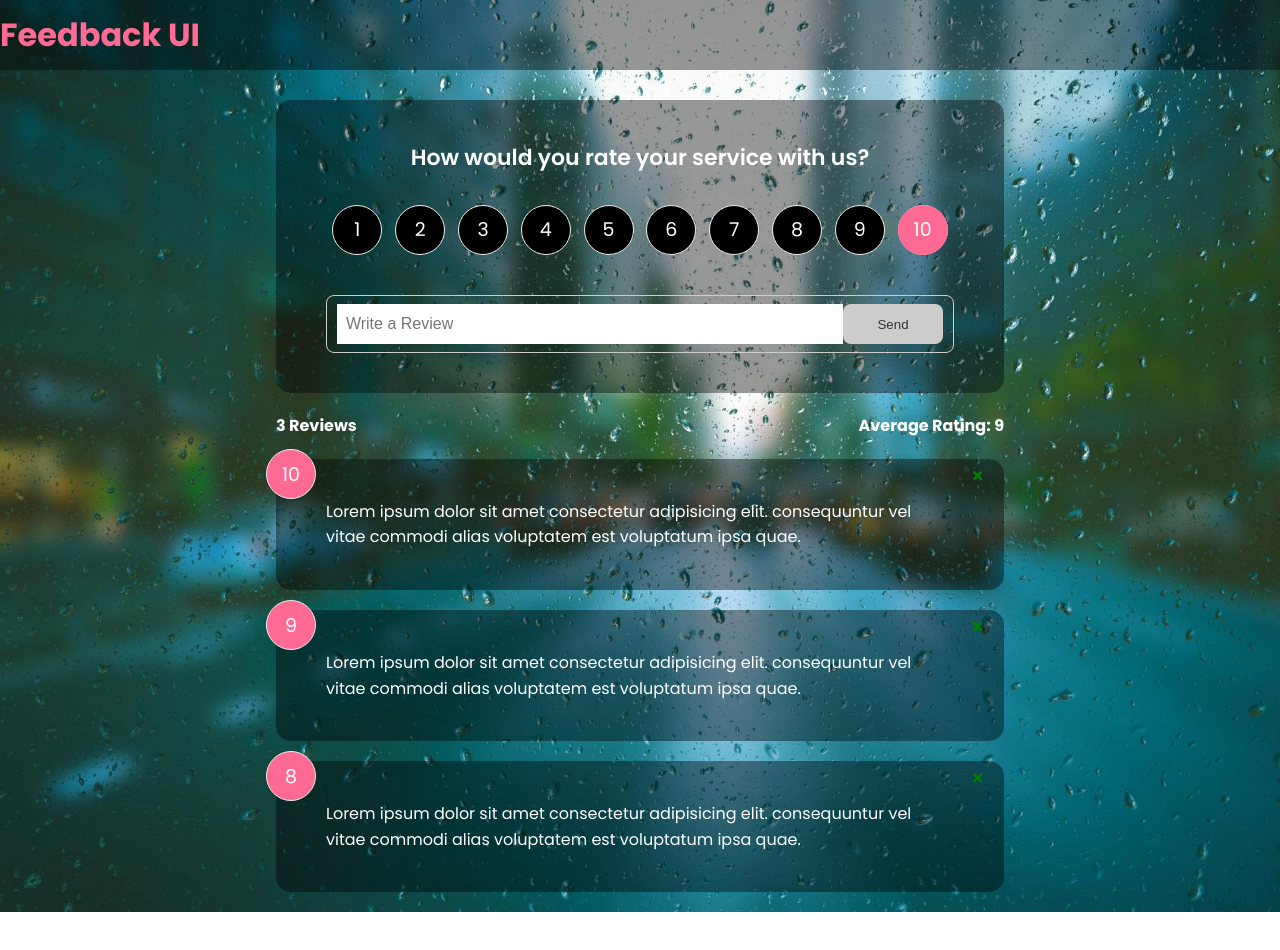
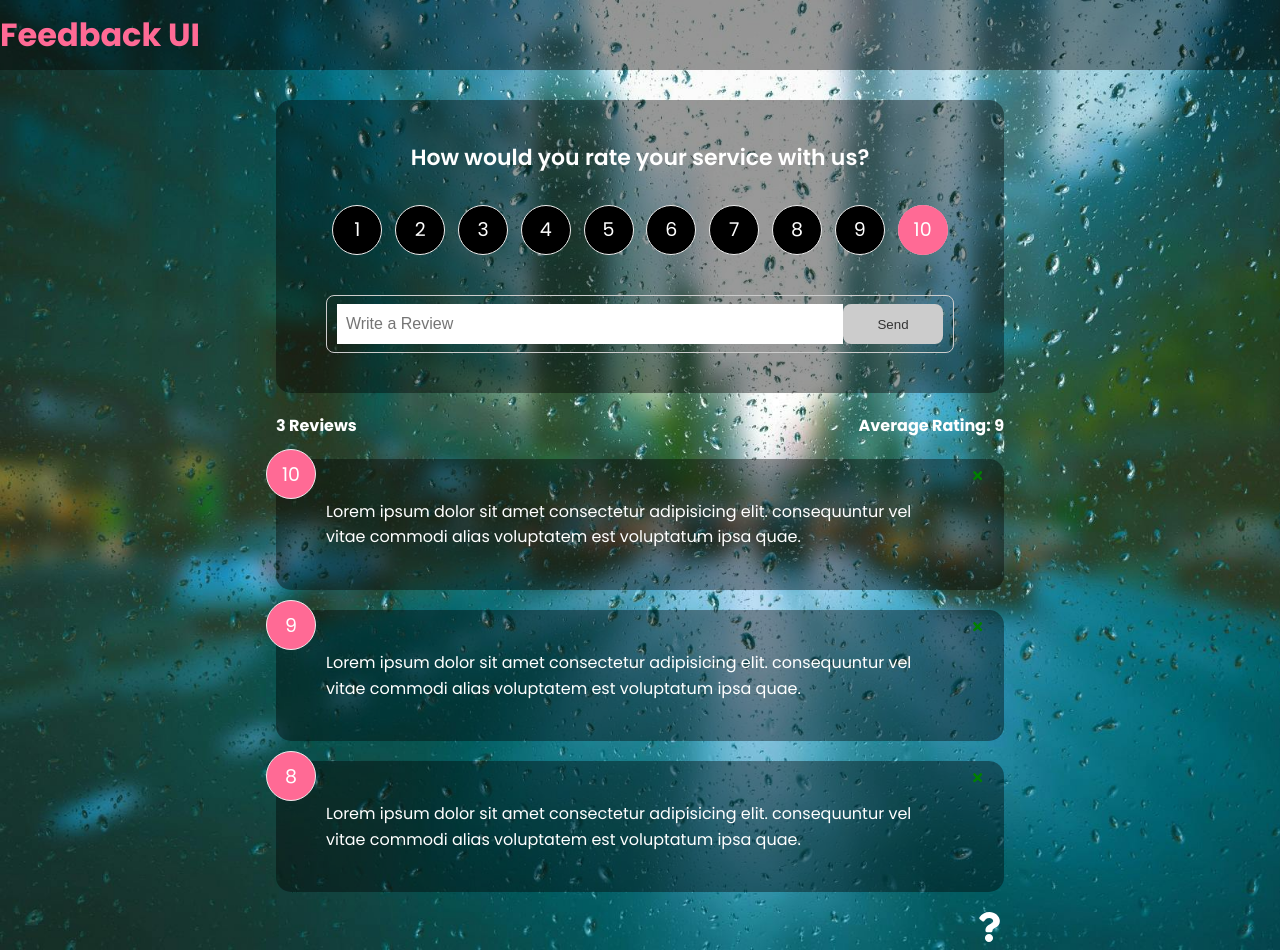
Before and after one commit to imnakul/Feedback-App, a React (Create React App) app: page / in a window 1280 px wide. Before the commit the page ends 912 px from the top, so only its background shows below. Built offline with nearby package versions, Linux system fonts and the light colour scheme.

Commit message:
Added AboutIConLink and Used LINK Instead of ANchor tags to Navigate

```diff
--- a/src/App.js
+++ b/src/App.js
@@ -7,6 +7,7 @@
 import { v4 as uuidv4 } from "uuid";
 import AboutPage from "./pages/AboutPage";
 import { BrowserRouter as Router, Route, Routes } from "react-router-dom";
+import AboutIconLink from "./components/AboutIconLink";
 
 function App() {
    const [feedback, setFeedback] = useState(FeedbackData);
@@ -45,6 +46,7 @@
             <Routes>
                <Route exact path='/about' element={<AboutPage />} />
             </Routes>
+            <AboutIconLink />
          </div>
       </Router>
    );
--- /dev/null
+++ b/src/components/AboutIconLink.jsx
@@ -0,0 +1,13 @@
+import { FaQuestion } from "react-icons/fa";
+import { Link } from "react-router-dom";
+
+function AboutIconLink() {
+   return (
+      <div className='about-link'>
+         <Link to='/about'>
+            <FaQuestion size={30} />
+         </Link>
+      </div>
+   );
+}
+export default AboutIconLink;
--- a/src/pages/AboutPage.jsx
+++ b/src/pages/AboutPage.jsx
@@ -1,4 +1,6 @@
 import Card from "../components/shared/Card";
+import { Link } from "react-router-dom";
+
 function AboutPage() {
    return (
       <Card>
@@ -11,7 +13,7 @@
             <p>Version: 1.0.0</p>
 
             <p>
-               <a href='/'>Back To Home</a>
+               <Link to='/'>Back To Home</Link>
             </p>
          </div>
       </Card>
```
